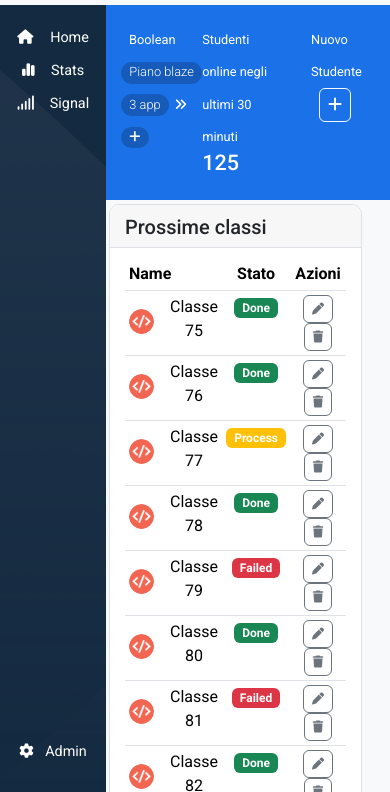
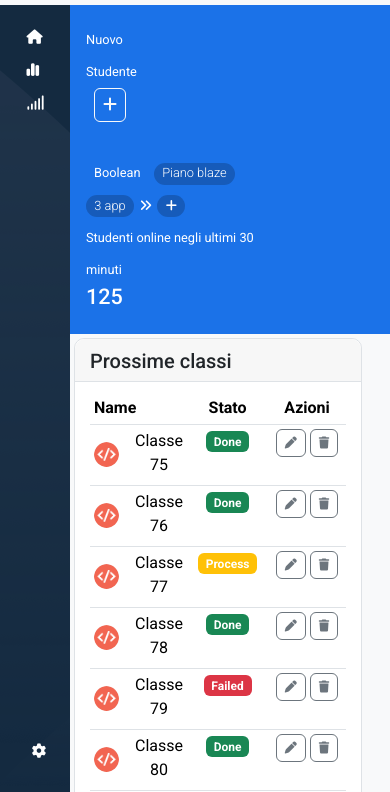
Before and after one commit to Benedettopana/html-css-bootstrap-dashboard, a plain HTML site: page index.html in a window 390 px wide. Shown: the part 45-837 px from the top of the page. Drawn offline with nearby package versions, Linux system fonts and the light colour scheme.

Commit message:
[add]blue-banner responsive

```diff
--- a/assets/css/style.css
+++ b/assets/css/style.css
@@ -145,6 +145,12 @@ header{
 .aside-icon{
   width: 25px;
   height: 25px;
+}
+
+.aside-menu li:hover .element,
+.admin:hover .element{
+  background-color: white;
+  color: black;
 }
 
 .admin{
@@ -318,4 +324,19 @@ header{
     width: 100% !important;
   }
 
+  .aside-menu{
+    max-width: 70px;
+
+  }
+  .aside-menu .element{
+    margin-right: 28px;
+  }
+
+  .bp-container{
+    /* width: 92%; */
+    margin-left: 70px;
+  }
+
+
+
 }
--- a/index.html
+++ b/index.html
@@ -78,28 +78,35 @@
         <div class="row flex-column flex-nowrap justify-content-between text-white aside-font h-100 ">
           <div class="col h-100 ">
             <ul class="nav flex-column align-items-center  mt-4">
-              <li class="nav-item d-flex  mb-2 ">
-                <div class="aside-icon"><i class="fa-solid fa-house"></i></div>
+              <li class="nav-item  mb-2 ">
+                <div class="element d-flex">
+                  <div class="aside-icon"><i class="fa-solid fa-house"></i></div>
 
-                <span class="ms-2 ">Home</span>
+                  <span class="ms-2 hide d-md-block ">Home</span>
+                </div>
               </li>
-              <li class="nav-item d-flex   mb-2">
-                <div class="aside-icon"><i class="fa-solid fa-chart-simple me-1"></i></div>
+              <li class="nav-item mb-2">
+                <div class="element d-flex">
+                  <div class="aside-icon"><i class="fa-solid fa-chart-simple me-1"></i></div>
 
-                <span class="ms-1 ">Stats</span>
+                  <span class="ms-1 hide d-md-block">Stats</span>
+                </div>
+
               </li>
-              <li class="nav-item d-flex ">
-                <div class="aside-icon"><i class="fa-solid fa-signal"></i></div>
-                <span class="ms-2 ">Signal</span>
+              <li class="nav-item  ">
+                <div class="element d-flex">
+                  <div class="aside-icon"><i class="fa-solid fa-signal"></i></div>
+                <span class="ms-2 hide d-md-block">Signal</span>
+                </div>
+
               </li>
-
             </ul>
           </div>
           <div class="col h-100 ">
             <div class="admin d-flex align-items-end justify-content-center ">
-              <div class="">
-                <i class="fa-solid fa-gear"></i>
-                <span class="ms-2 ">Admin</span>
+              <div class="element d-flex align-items-end justify-content-center ">
+                <i class="fa-solid fa-gear mb-1"></i>
+                <span class="ms-2 hide d-md-block">Admin</span>
               </div>
             </div>
           </div>
@@ -113,8 +120,8 @@
         <!-- TOPBAR BLUE -->
         <section class="prospetto w-100 ">
           <div class="container-fluid">
-            <div class="row">
-              <div class="col col-8 d-flex justify-content-between text-white fs-4 p-3">
+            <div class="row flex-column-reverse flex-md-row  ">
+              <div class="col col-8 d-flex justify-content-between flex-column flex-md-row text-white fs-4 p-3">
                 <!-- PARTE SINISTRA -->
                 <div class="boolean">
                   <div class="">
```
